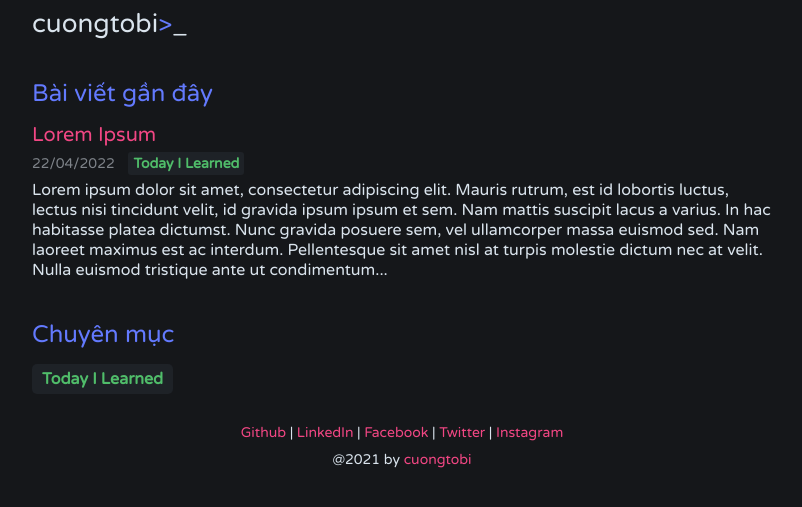
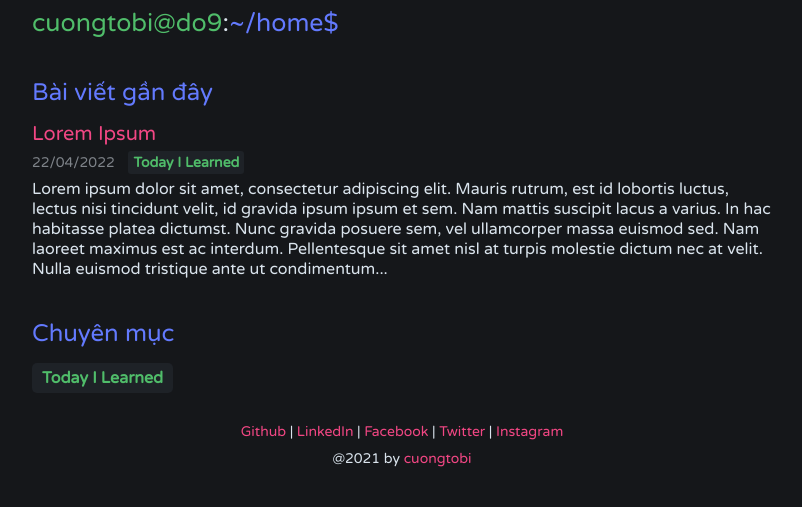
Before and after one commit to cuongtobi/cuongtobi.github.io, a Jekyll site: the page built from index.html, in a window 1280 px wide. Shown: the top 507 px of the page, without its empty margins (238-1040 px from the left). Built offline with Jekyll 4.4.1, drawn with Linux system fonts in a browser that asks for light colours; the list of posts is cut into pages by our own code.

Commit message:
:hammer: update header home url

```diff
--- a/_includes/header.html
+++ b/_includes/header.html
@@ -23,6 +23,6 @@
   <div class="wrapper">
     <header>
       <div id="header">
-        <a href="/" class="site-title">cuongtobi<span class="site-title-terminal">&gt;</span><span class="blink">_</span></a>
+        <a href="/" class="site-title">cuongtobi@do9<span class="ubuntu-path-white">:</span><span class="ubuntu-path">~/home$</span></a>
       </div>
     </header>
--- a/resources/css/main.css
+++ b/resources/css/main.css
@@ -51,23 +51,22 @@ img, iframe, video {
 }
 
 #header a.site-title {
-  color: #DAE4ED;
+  color: #50BD6A;
   font-weight: 300;
-  font-size: 26px;
+  font-size: 25px;
   text-decoration: none;
 }
 
-a.site-title span {
-  font-size: 24px;
+#header span {
+  font-size: 25px;
 }
 
-.site-title-terminal {
-  color: #637AFE;
+#header span.ubuntu-path-white {
+  color: #DAE4ED;
 }
 
-.blink {
-  animation: blink-animation 1s steps(5, start) infinite;
-  -webkit-animation: blink-animation 1s steps(5, start) infinite;
+#header span.ubuntu-path {
+  color: #637AFE;
 }
 
 @media only screen and (max-width: 768px) {
```
